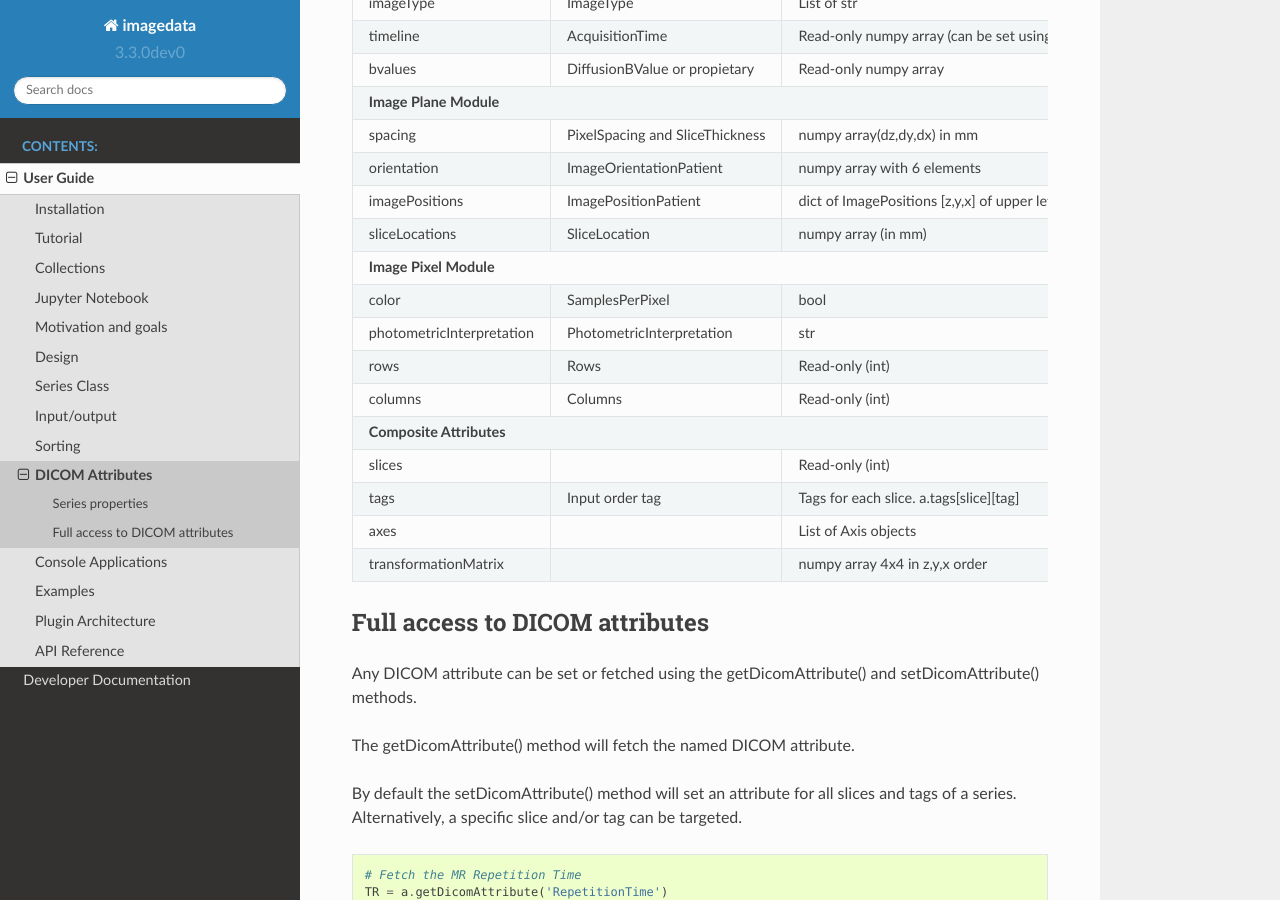
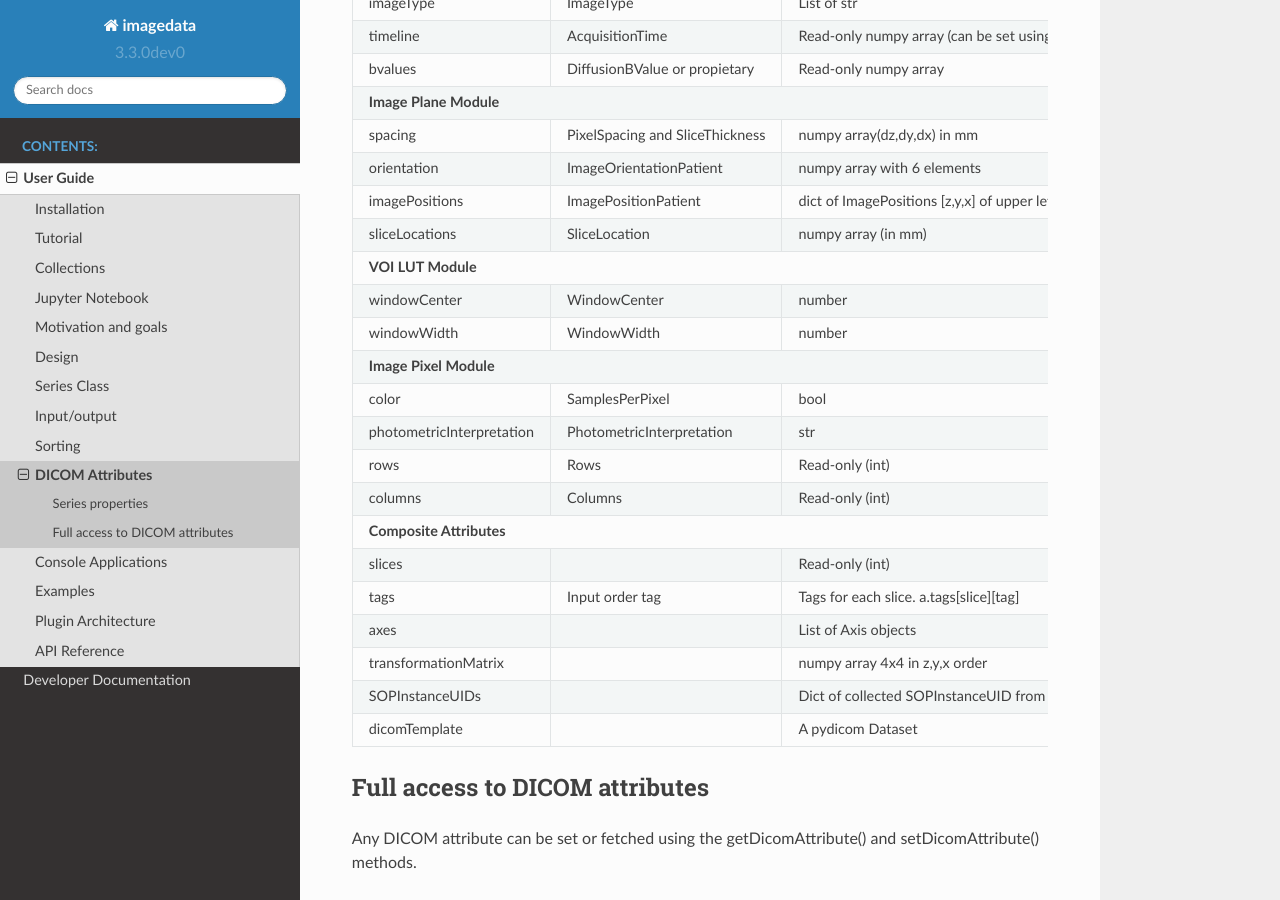
Before and after one commit to erling6232/imagedata, a Sphinx documentation site: the page built from docs/DICOMAttributes.rst, in a window 1280 px wide and 900 px high, scrolled down 1077 px. Built offline with Sphinx 7.4.7 and the Read the Docs theme 2.0.0, drawn with Linux system fonts in a browser that asks for light colours.

```diff
--- a/docs/DICOMAttributes.rst
+++ b/docs/DICOMAttributes.rst
@@ -81,6 +81,12 @@
 +-------------------------+-------------------------+-----------------------+
 |sliceLocations           |SliceLocation            |numpy array (in mm)    |
 +-------------------------+-------------------------+-----------------------+
+|**VOI LUT Module**                                                         |
++-------------------------+-------------------------+-----------------------+
+|windowCenter             |WindowCenter             |number                 |
++-------------------------+-------------------------+-----------------------+
+|windowWidth              |WindowWidth              |number                 |
++-------------------------+-------------------------+-----------------------+
 |**Image Pixel Module**                                                     |
 +-------------------------+-------------------------+-----------------------+
 |color                    |SamplesPerPixel          |bool                   |
@@ -102,6 +108,13 @@
 +-------------------------+-------------------------+-----------------------+
 |transformationMatrix     |                         |numpy array 4x4        |
 |                         |                         |in z,y,x order         |
++-------------------------+-------------------------+-----------------------+
+|SOPInstanceUIDs          |                         |Dict of collected      |
+|                         |                         |SOPInstanceUID from    |
+|                         |                         |instances read.        |
+|                         |                         |Key: (tag, slice)      |
++-------------------------+-------------------------+-----------------------+
+|dicomTemplate            |                         |A pydicom Dataset      |
 +-------------------------+-------------------------+-----------------------+
 
 
```
